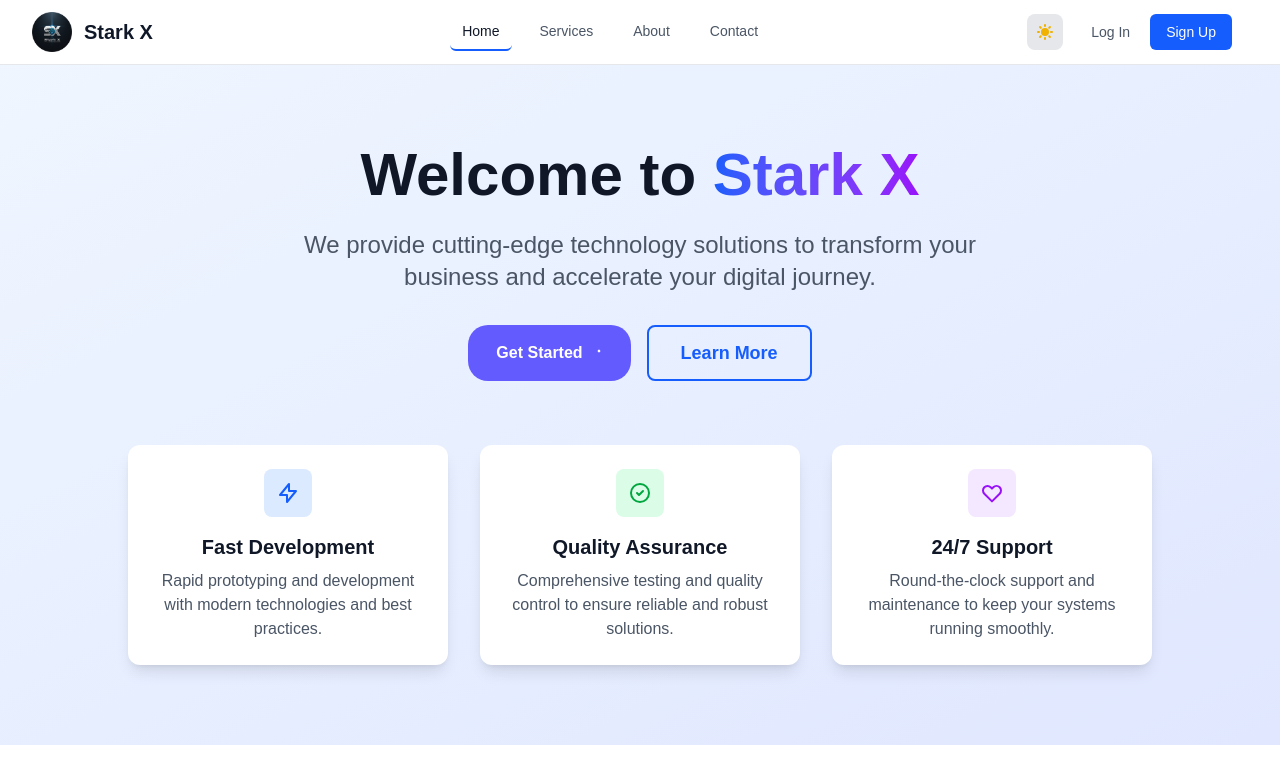
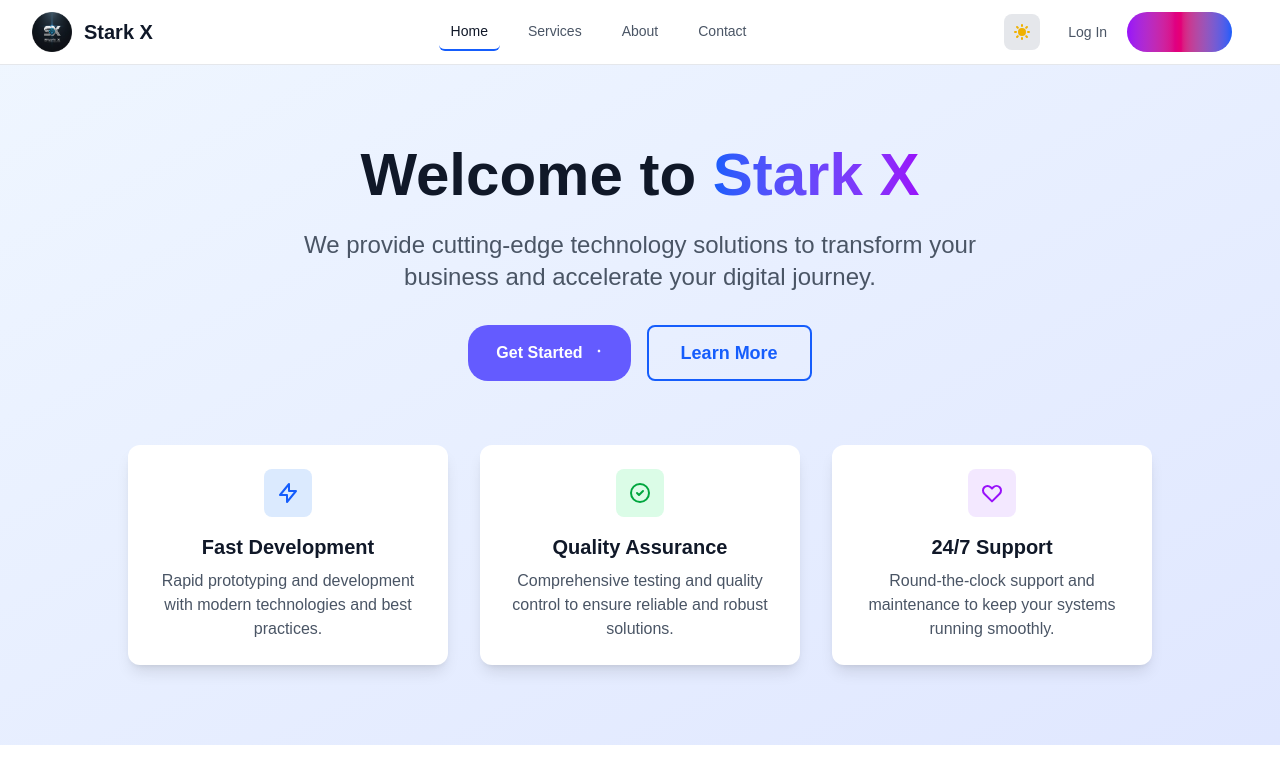
Before and after one commit to Zu-Team/Stark-X, a Next.js app: page / in a window 1280 px wide. Shown: the top 784 px of the page. Built offline with nearby package versions, Linux system fonts and the light colour scheme.

Commit message:
Create beautiful gradient Sign Up button with hover effects

```diff
--- a/src/components/Navigation.tsx
+++ b/src/components/Navigation.tsx
@@ -75,8 +75,14 @@ export default function Navigation() {
                 <button className="text-gray-600 dark:text-gray-300 hover:text-gray-900 dark:hover:text-white px-3 py-2 rounded-md text-sm font-medium transition-colors duration-200">
                   Log In
                 </button>
-                <button className="bg-blue-600 hover:bg-blue-700 text-white px-4 py-2 rounded-md text-sm font-medium transition-colors duration-200">
-                  Sign Up
+                <button className="relative group overflow-hidden bg-gradient-to-r from-purple-600 via-pink-600 to-blue-600 p-[2px] rounded-full">
+                  <div className="relative bg-white dark:bg-gray-900 rounded-full px-6 py-2 text-sm font-semibold text-transparent bg-clip-text bg-gradient-to-r from-purple-600 via-pink-600 to-blue-600 transition-all duration-300 group-hover:scale-105">
+                    <span className="relative z-10">Sign Up</span>
+                    <div className="absolute inset-0 bg-gradient-to-r from-purple-600 via-pink-600 to-blue-600 rounded-full opacity-0 group-hover:opacity-100 transition-opacity duration-300"></div>
+                    <span className="absolute inset-0 flex items-center justify-center text-white opacity-0 group-hover:opacity-100 transition-opacity duration-300">
+                      Sign Up
+                    </span>
+                  </div>
                 </button>
               </div>
             )}
```
